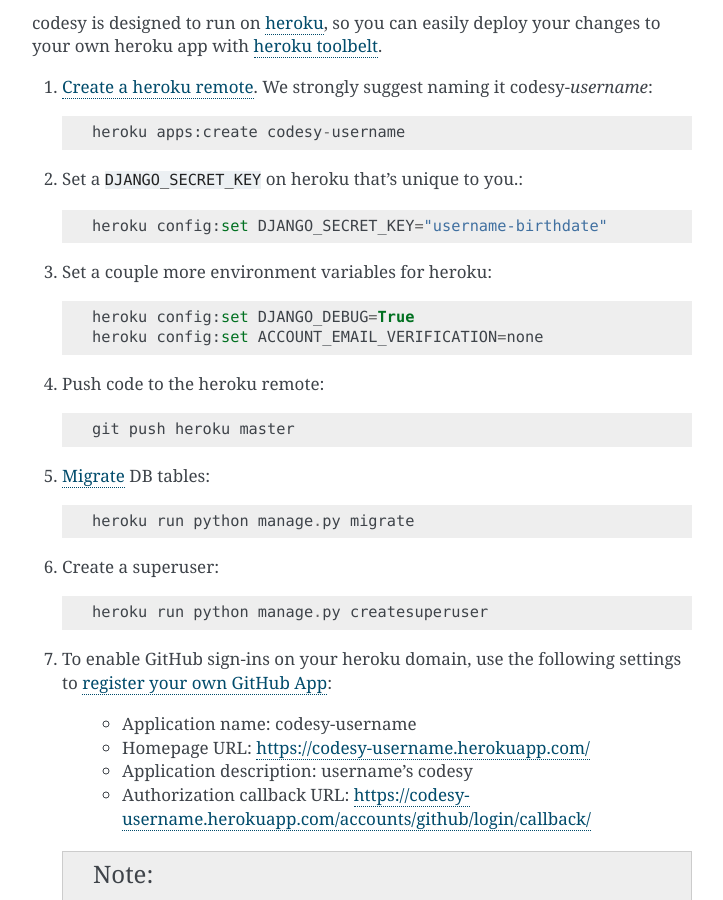
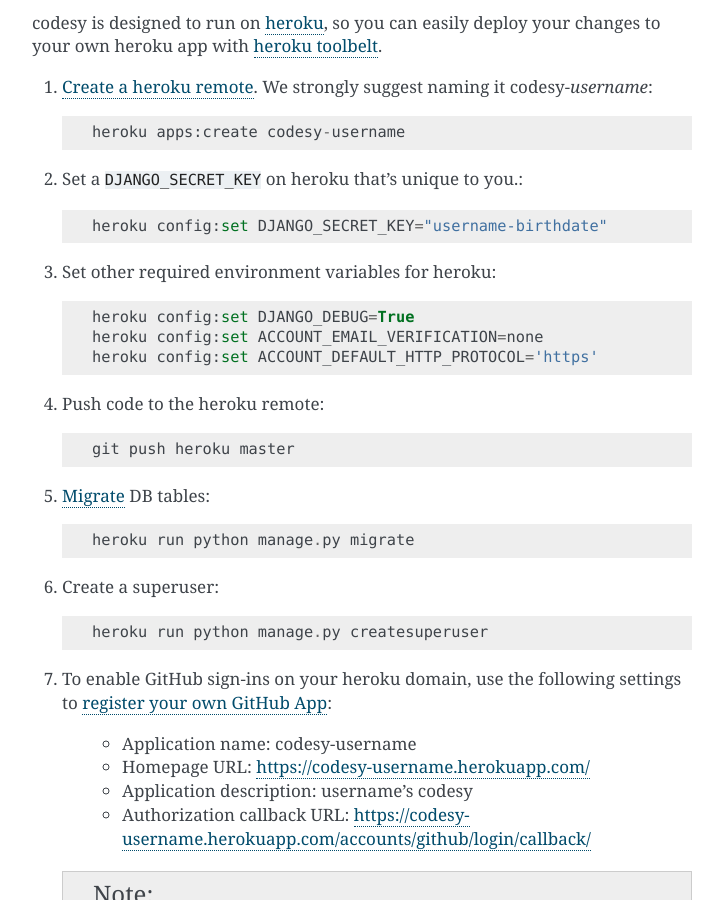
Before and after one commit to codesy/codesy, a Sphinx documentation site: the page built from docs/development.rst, in a window 1280 px wide and 900 px high, scrolled down 3452 px. Shown: the whole window, without its empty margins (388-1111 px from the left). Built offline with Sphinx 7.4.7, drawn with Linux system fonts in a browser that asks for light colours.

Commit message:
after #78 - doc ACCOUNT_DEFAULT_HTTP_PROTOCOL for heroku

```diff
--- a/docs/development.rst
+++ b/docs/development.rst
@@ -204,10 +204,11 @@
 
     heroku config:set DJANGO_SECRET_KEY="username-birthdate"
 
-#. Set a couple more environment variables for heroku::
+#. Set other required environment variables for heroku::
 
     heroku config:set DJANGO_DEBUG=True
     heroku config:set ACCOUNT_EMAIL_VERIFICATION=none
+    heroku config:set ACCOUNT_DEFAULT_HTTP_PROTOCOL='https'
 
 #. Push code to the heroku remote::
 
```
